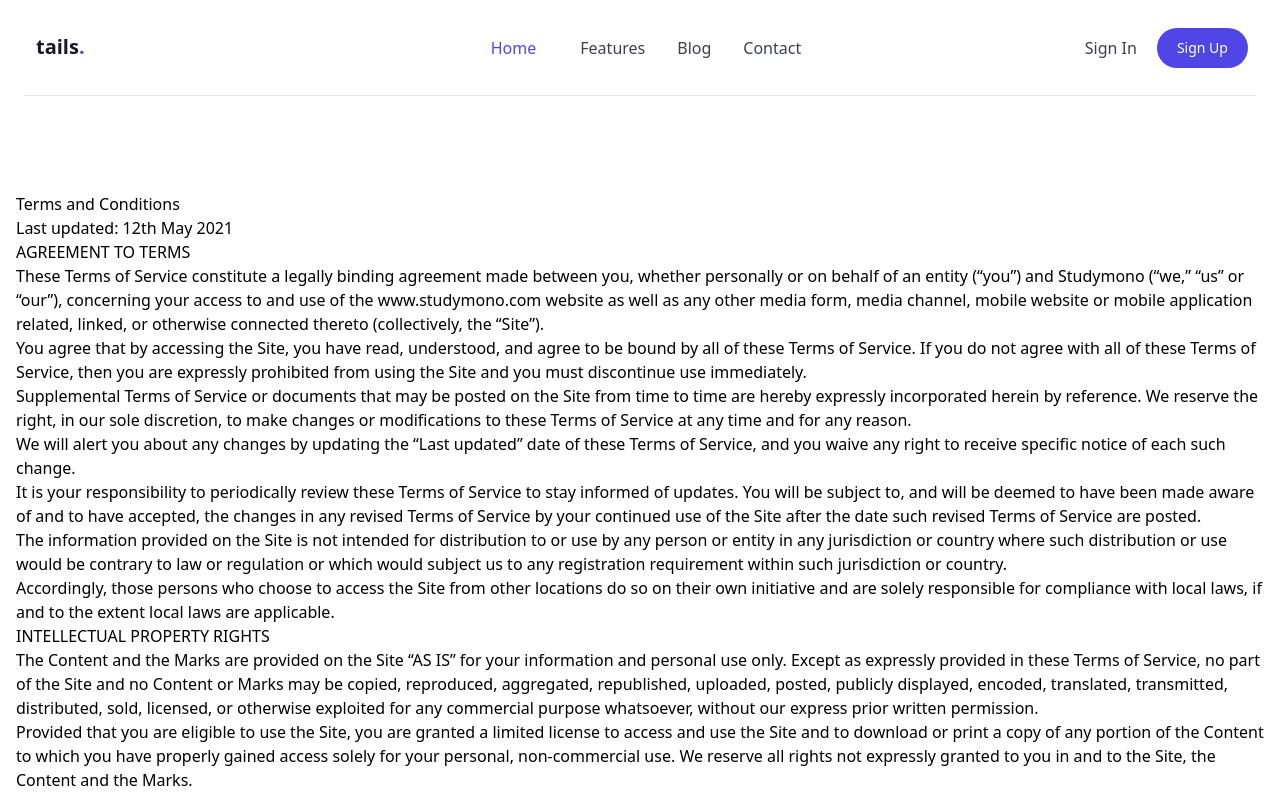
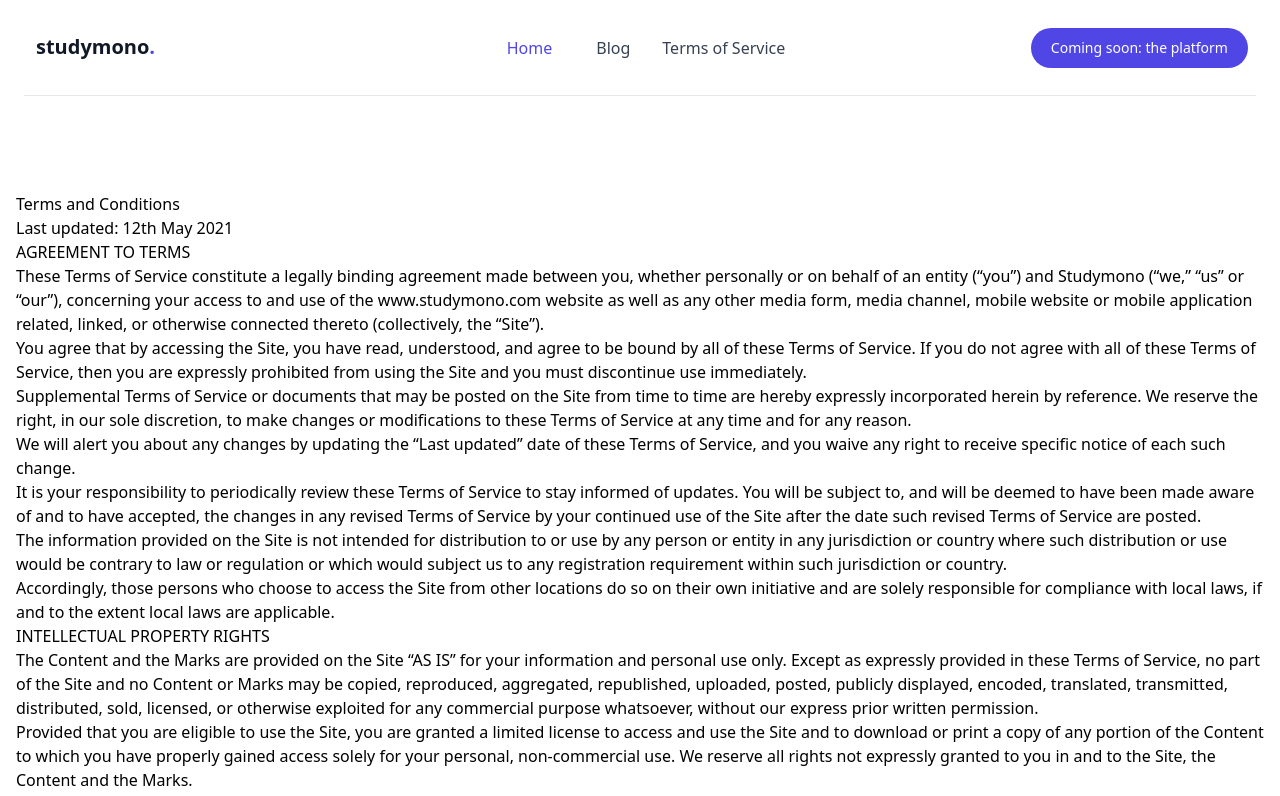
Before and after one commit to okezieuc/website, a Next.js app: page /terms-and-conditions in a window 1280 px wide. Shown: the top 796 px of the page. Built offline with nearby package versions, Linux system fonts and the light colour scheme; what @tailwindcss/typography would draw is missing.

Commit message:
use next/link for navigation

```diff
--- a/components/blog/blogPostItem.js
+++ b/components/blog/blogPostItem.js
@@ -1,25 +1,28 @@
 import Image from "next/image";
+import Link from "next/link";
 import CoverImage from "../../public/image.jpg";
 import { dateInWords } from "../../lib/dateInWords";
 
 export default function BlogPostItem({ post }) {
   return (
     <div class="flex flex-col items-start col-span-12 space-y-3 sm:col-span-6 xl:col-span-4 blog-item-fix">
-      <a href="#_" class="block">
-        <Image
-          src={CoverImage}
-          class="object-cover w-full mb-2 overflow-hidden rounded-lg shadow-sm max-h-56"
-        />
-      </a>
+      <Link href={`/blog/${post.slug}`}>
+        <a class="block">
+          <Image
+            src={CoverImage}
+            class="object-cover w-full mb-2 overflow-hidden rounded-lg shadow-sm max-h-56"
+          />
+        </a>
+      </Link>
       <h2 class="text-lg font-bold sm:text-xl md:text-2xl">
-        <a href="#_">{post.title}</a>
+        <Link href={`/blog/${post.slug}`}>
+          <a>{post.title}</a>
+        </Link>
       </h2>
       <p class="text-sm text-gray-500">{post.excerpt}</p>
       <p class="pt-2 text-xs font-medium">
-        <a href="#_" class="mr-1 underline">
-          {post.author}
-        </a>{" "}
-        · <span class="mx-1">{dateInWords(post.date)}</span>
+        <span class="mr-1 underline">{post.author}</span> ·{" "}
+        <span class="mx-1">{dateInWords(post.date)}</span>
       </p>
     </div>
   );
--- a/components/blog/featured.js
+++ b/components/blog/featured.js
@@ -1,16 +1,19 @@
 import Image from "next/image";
+import Link from "next/link";
 import CoverImage from "../../public/image.jpg";
 
 export default function Featured() {
   return (
     <div class="flex flex-col items-center sm:px-5 md:flex-row">
       <div class="w-full md:w-1/2">
-        <a href="#_" class="block">
-          <Image
-            src={CoverImage}
-            class="object-cover w-full h-full rounded-lg max-h-64 sm:max-h-96"
-          />
-        </a>
+        <Link href="/blog/navigating-studymono">
+          <a class="block">
+            <Image
+              src={CoverImage}
+              class="object-cover w-full h-full rounded-lg max-h-64 sm:max-h-96"
+            />
+          </a>
+        </Link>
       </div>
       <div class="flex flex-col items-start justify-center w-full h-full py-6 mb-6 md:mb-0 md:w-1/2">
         <div class="flex flex-col items-start justify-center h-full space-y-3 transform md:pl-10 lg:pl-16 md:space-y-5">
@@ -26,14 +29,16 @@ export default function Featured() {
             <span>Featured</span>
           </div>
           <h1 class="text-4xl font-bold leading-none lg:text-5xl xl:text-6xl">
-            <a href="#_">Savory Templates. Sweet Designs.</a>
+            <Link href="/blog/navigating-studymono">
+              A Newcomer's Guide to Navigating Studymono
+            </Link>
           </h1>
           <p class="pt-2 text-sm font-medium">
             by{" "}
-            <a href="#_" class="mr-1 underline">
-              John Doe
-            </a>{" "}
-            · <span class="mx-1">April 23rd, 2021</span>
+            <span href="#_" class="mr-1 underline">
+              Okezie Chiedozie
+            </span>{" "}
+            · <span class="mx-1">19th May 2021</span>
           </p>
         </div>
       </div>
--- a/components/footer.js
+++ b/components/footer.js
@@ -1,15 +1,16 @@
+import Link from "next/link";
+
 export default function Footer() {
   return (
     <section class="text-gray-700 bg-white body-font">
       <div class="container flex flex-col items-center px-8 py-8 mx-auto max-w-7xl sm:flex-row">
-        <a
-          href="#_"
-          class="text-xl font-black leading-none text-gray-900 select-none logo"
-        >
-          tails<span class="text-indigo-600">.</span>
-        </a>
+        <Link href="/">
+          <a class="text-xl font-black leading-none text-gray-900 select-none logo">
+            tails<span class="text-indigo-600">.</span>
+          </a>
+        </Link>
         <p class="mt-4 text-sm text-gray-500 sm:ml-4 sm:pl-4 sm:border-l sm:border-gray-200 sm:mt-0">
-          © 2021 Tails - Tailwindcss Page Builder
+          © 2021 Studymono - Educational Resources for Nigerians
         </p>
         <span class="inline-flex justify-center mt-4 space-x-5 sm:ml-auto sm:mt-0 sm:justify-start">
           <a href="#" class="text-gray-400 hover:text-gray-500">
--- a/components/header.js
+++ b/components/header.js
@@ -10,12 +10,14 @@ export default function Header() {
         <nav class="relative z-50 h-24 select-none">
           <div class="container relative flex flex-wrap items-center justify-between h-24 mx-auto overflow-hidden font-medium border-b border-gray-200 md:overflow-visible lg:justify-center sm:px-4 md:px-2">
             <div class="flex items-center justify-start w-1/4 h-full pr-4">
-              <a href="#_" class="inline-block py-4 md:py-0">
+              <Link href="/">
+                <a class="inline-block py-4 md:py-0">
                   <span class="p-1 text-xl font-black leading-none text-gray-900">
-                  <span>tails</span>
+                    <span>studymono</span>
                     <span class="text-indigo-600">.</span>
                   </span>
                 </a>
+              </Link>
             </div>
             <div
               class={`${
@@ -23,51 +25,40 @@ export default function Header() {
               } top-0 left-0 items-start w-full h-full p-4 text-sm bg-gray-900 bg-opacity-50 md:items-center md:w-3/4 md:absolute lg:text-base md:bg-transparent md:p-0 md:relative md:flex`}
             >
               <div class="flex-col w-full h-auto overflow-hidden bg-white rounded-lg md:bg-transparent md:overflow-visible md:rounded-none md:relative md:flex md:flex-row">
-                <a
-                  href="#_"
-                  class="inline-flex items-center block w-auto h-16 px-6 text-xl font-black leading-none text-gray-900 md:hidden"
-                >
-                  tails<span class="text-indigo-600">.</span>
+                <Link href="/">
+                  <a class="inline-flex items-center block w-auto h-16 px-6 text-xl font-black leading-none text-gray-900 md:hidden">
+                    studymono<span class="text-indigo-600">.</span>
                   </a>
+                </Link>
                 <div class="flex flex-col items-start justify-center w-full space-x-6 text-center lg:space-x-8 md:w-2/3 md:mt-0 md:flex-row md:items-center">
-                  <a
-                    href="#_"
-                    class="inline-block w-full py-2 mx-0 ml-6 font-medium text-left text-indigo-600 md:ml-0 md:w-auto md:px-0 md:mx-2 lg:mx-3 md:text-center"
-                  >
+                  <Link href="/">
+                    <a class="inline-block w-full py-2 mx-0 ml-6 font-medium text-left text-indigo-600 md:ml-0 md:w-auto md:px-0 md:mx-2 lg:mx-3 md:text-center">
                       Home
                     </a>
-                  <a
-                    href="#_"
-                    class="inline-block w-full py-2 mx-0 font-medium text-left text-gray-700 md:w-auto md:px-0 md:mx-2 hover:text-indigo-600 lg:mx-3 md:text-center"
-                  >
-                    Features
-                  </a>
-                  <a
-                    href="#_"
-                    class="inline-block w-full py-2 mx-0 font-medium text-left text-gray-700 md:w-auto md:px-0 md:mx-2 hover:text-indigo-600 lg:mx-3 md:text-center"
-                  >
+                  </Link>
+                  <Link href="/blog">
+                    <a class="inline-block w-full py-2 mx-0 font-medium text-left text-gray-700 md:w-auto md:px-0 md:mx-2 hover:text-indigo-600 lg:mx-3 md:text-center">
                       Blog
                     </a>
-                  <a
-                    href="#_"
-                    class="inline-block w-full py-2 mx-0 font-medium text-left text-gray-700 md:w-auto md:px-0 md:mx-2 hover:text-indigo-600 lg:mx-3 md:text-center"
-                  >
-                    Contact
+                  </Link>
+                  <Link href="/terms-and-conditions">
+                    <a class="inline-block w-full py-2 mx-0 font-medium text-left text-gray-700 md:w-auto md:px-0 md:mx-2 hover:text-indigo-600 lg:mx-3 md:text-center">
+                      Terms of Service
                     </a>
+                  </Link>
                 </div>
                 <div class="flex flex-col items-start justify-end w-full pt-4 md:items-center md:w-1/3 md:flex-row md:py-0">
                   <a
                     href="#"
-                    class="w-full px-6 py-2 mr-0 text-gray-700 md:px-0 lg:pl-2 md:mr-4 lg:mr-5 md:w-auto"
+                    class="hidden w-full px-6 py-2 mr-0 text-gray-700 md:px-0 lg:pl-2 md:mr-4 lg:mr-5 md:w-auto"
                   >
                     Sign In
                   </a>
-                  <a
-                    href="#_"
-                    class="inline-flex items-center w-full px-6 py-3 text-sm font-medium leading-4 text-white bg-indigo-600 md:px-3 md:w-auto md:rounded-full lg:px-5 hover:bg-indigo-500 focus:outline-none md:focus:ring-2 focus:ring-0 focus:ring-offset-2 focus:ring-indigo-600"
-                  >
-                    Sign Up
+                  <Link href="/blog">
+                    <a class="inline-flex items-center w-full px-6 py-3 text-sm font-medium leading-4 text-white bg-indigo-600 md:px-3 md:w-auto md:rounded-full lg:px-5 hover:bg-indigo-500 focus:outline-none md:focus:ring-2 focus:ring-0 focus:ring-offset-2 focus:ring-indigo-600">
+                      Coming soon: the platform
                     </a>
+                  </Link>
                 </div>
               </div>
             </div>
```
Lines whose indentation alone changed are shown as unchanged.
